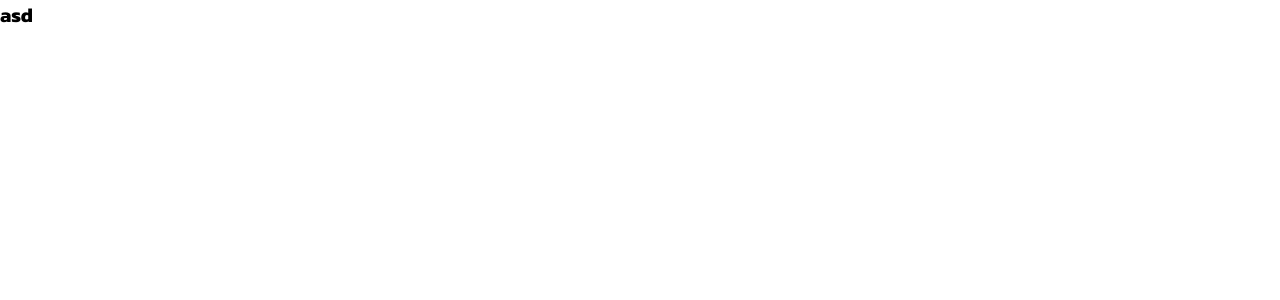
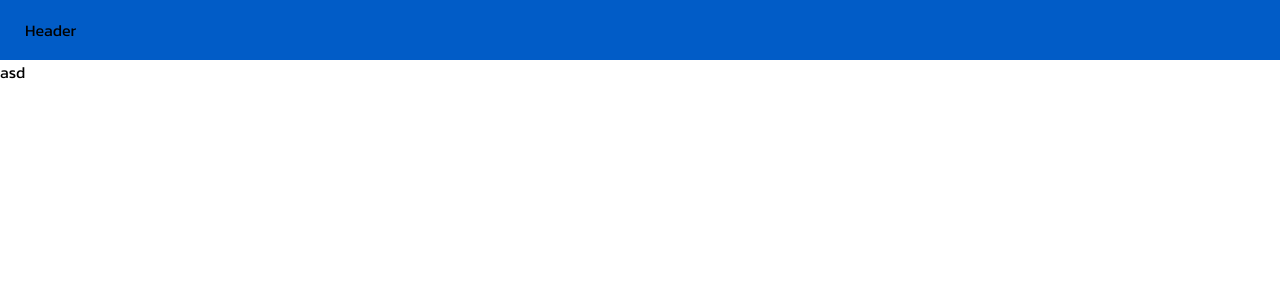
Before and after one commit to DvirYadai/chat, a React (Create React App) app in the folder client/: page / in a window 1280 px wide. Shown: the top 300 px of the page. Built offline with nearby package versions, Linux system fonts and the light colour scheme.

Commit message:
adding header, fixing theme color, adding flex and text

```diff
--- a/client/package.json
+++ b/client/package.json
@@ -47,6 +47,7 @@
     }
   },
   "devDependencies": {
+    "@types/styled-components": "^5.1.34",
     "@types/styled-system": "^5.1.22",
     "@typescript-eslint/eslint-plugin": "^6.19.0",
     "@typescript-eslint/parser": "^6.19.0",
--- a/client/src/components/pages/header.tsx
+++ b/client/src/components/pages/header.tsx
@@ -0,0 +1,9 @@
+import { Flex, Text } from '../ui';
+
+export function Header() {
+	return (
+		<Flex alignItems="center" fontSize={3} height="60px" bg="main.cyanBlue">
+			<Text pl="25px">Header</Text>
+		</Flex>
+	);
+}
--- a/client/src/components/pages/index.tsx
+++ b/client/src/components/pages/index.tsx
@@ -1 +1 @@
-export { Main } from './main'
+export { Main } from './main';
--- a/client/src/components/pages/main.tsx
+++ b/client/src/components/pages/main.tsx
@@ -1,8 +1,10 @@
 import { Box } from '../ui';
+import { Header } from './header';
 
 export function Main() {
 	return (
-		<Box height="100%" width="100%" fontWeight={4} fontSize={5} fontFamily="Kanit">
+		<Box height="100%" width="100%" fontFamily="Kanit">
+			<Header />
 			asd
 		</Box>
 	);
--- a/client/src/components/ui/box.tsx
+++ b/client/src/components/ui/box.tsx
@@ -9,13 +9,16 @@ import {
 	LayoutProps,
 	TypographyProps,
 	ColorProps,
+	flexbox,
+	FlexboxProps,
 } from 'styled-system';
 
-type BoxProps = FontSizeProps & SpaceProps & LayoutProps & TypographyProps & ColorProps;
+type BoxProps = FontSizeProps & SpaceProps & LayoutProps & TypographyProps & ColorProps & FlexboxProps;
 
 export const Box = styled.div<BoxProps>`
 	${space}
 	${layout}
     ${typography}
     ${color}
+    ${flexbox}
 `;
--- a/client/src/components/ui/flex.tsx
+++ b/client/src/components/ui/flex.tsx
@@ -1,8 +1,8 @@
 import styled from 'styled-components';
 import { Box } from './box';
 
-interface FlexProps {
+interface Props {
 	display?: string;
 }
 
-export const Flex = styled(Box).attrs<FlexProps>({ display: 'flex' });
+export const Flex = styled(Box).attrs<Props>({ display: 'flex' })``;
--- a/client/src/components/ui/index.tsx
+++ b/client/src/components/ui/index.tsx
@@ -1,2 +1,3 @@
 export { Box } from './box';
 export { Flex } from './flex';
+export { Text } from './text';
--- /dev/null
+++ b/client/src/components/ui/text.tsx
@@ -0,0 +1,4 @@
+import styled from 'styled-components';
+import { Box } from './box';
+
+export const Text = styled(Box)``;
--- a/client/src/styled.d.ts
+++ b/client/src/styled.d.ts
@@ -4,10 +4,7 @@ import 'styled-components';
 // and extend them!
 declare module 'styled-components' {
 	export interface DefaultTheme {
-		colors: {
-			main: string;
-			secondary: string;
-		};
+		colors: { main: { [name: string]: string } };
 		fontSizes: Array;
 		fontWeights: Array;
 	}
--- a/client/src/styles/theme.tsx
+++ b/client/src/styles/theme.tsx
@@ -2,8 +2,9 @@ import { DefaultTheme } from 'styled-components';
 
 export const theme: DefaultTheme = {
 	colors: {
-		main: 'cyan',
-		secondary: 'magenta',
+		main: {
+			cyanBlue: '#015cc7',
+		},
 	},
 	fontSizes: ['10px', '12px', '14px', '16px', '18px', '20px'],
 	fontWeights: [300, 400, 500, 600, 700],
```
Also changed, not shown: 1 other file (tests, documents, lock files or other folders).
